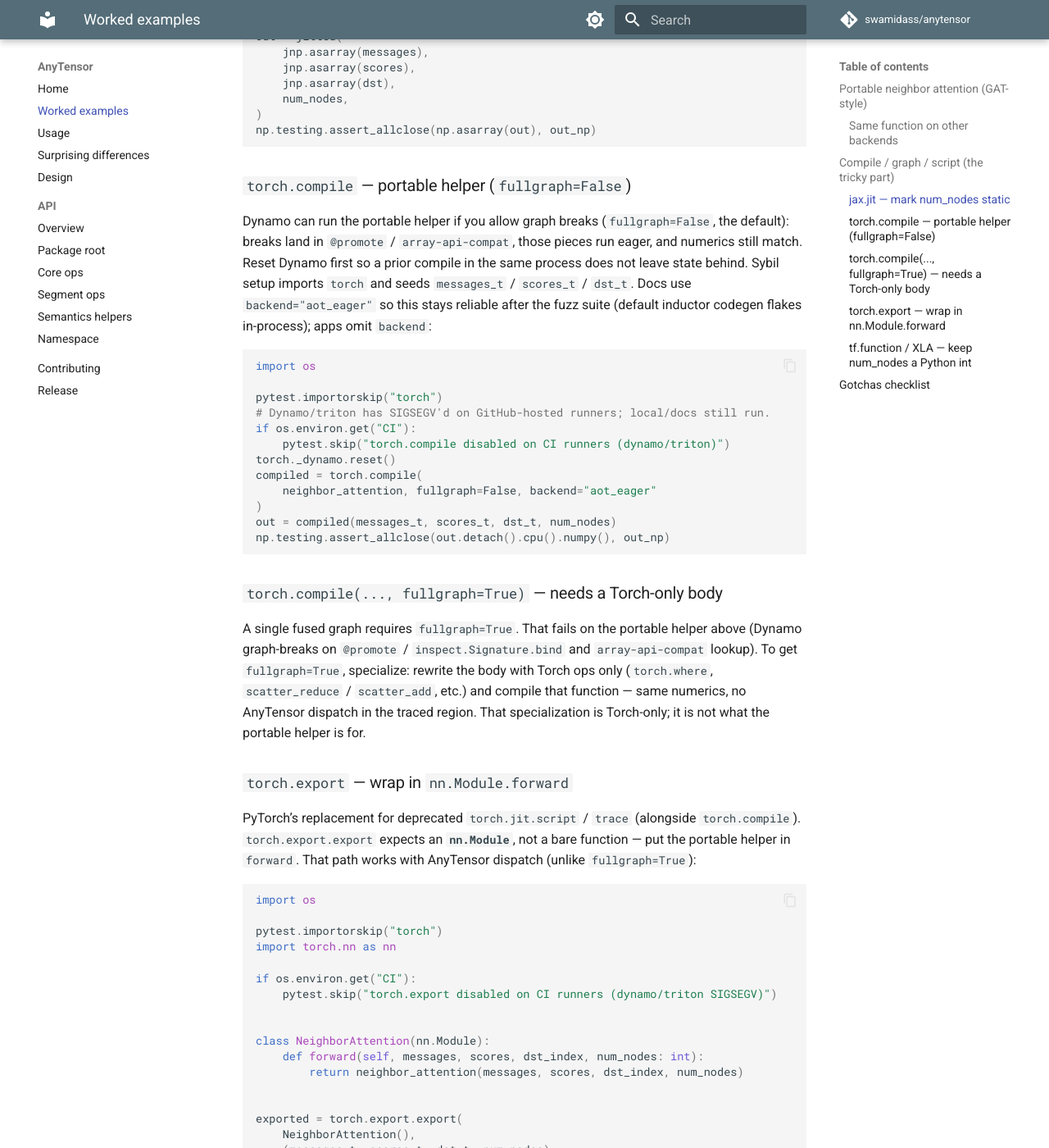
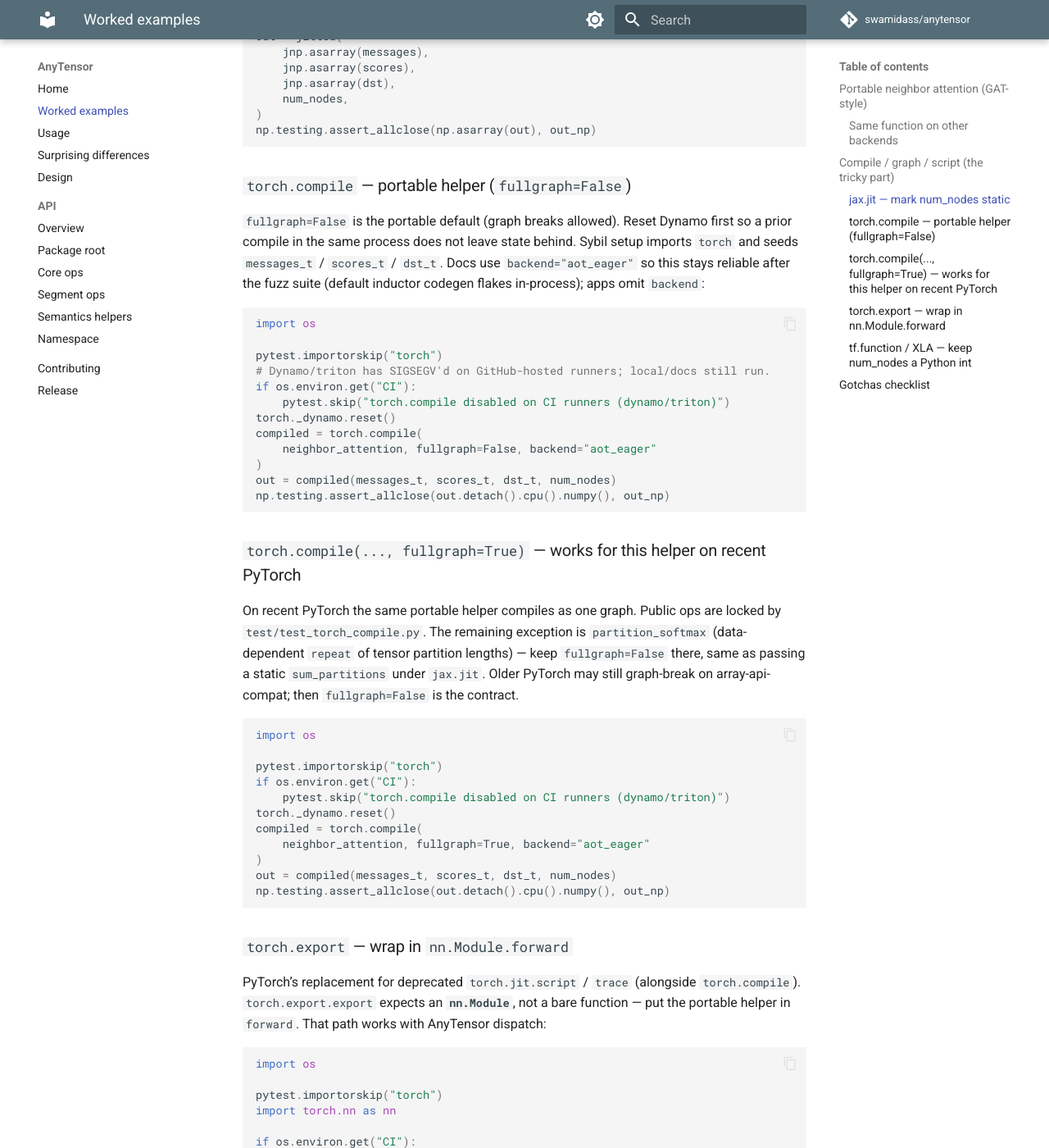
Before and after one commit to swamidass/anytensor, an MkDocs documentation site: the page built from docs/examples.md, in a window 1280 px wide and 1400 px high, scrolled down 1791 px. Shown: the whole window at 82% size. Built offline with MkDocs 1.6.1 and Material for MkDocs 9.7.7, drawn with Linux system fonts in a browser that asks for light colours; comment, search, counter and statistics services are not loaded; some of the changed text lies outside the part shown.

Commit message:
Lock torch.compile coverage of the public API.
fullgraph=False is required for every public tensor op; fullgraph=True
matches eager except partition_softmax (data-dependent repeat). Stop
comparing Torch Tensor.size (a method) to 0 in mean so Dynamo can fuse it.

Co-authored-by: swamidass <swamidass@users.noreply.github.com>

````diff
--- a/docs/examples.md
+++ b/docs/examples.md
@@ -97,13 +97,11 @@ np.testing.assert_allclose(np.asarray(out), out_np)
 
 ### `torch.compile` — portable helper (`fullgraph=False`)
 
-Dynamo can run the portable helper if you allow graph breaks
-(`fullgraph=False`, the default): breaks land in `@promote` /
-`array-api-compat`, those pieces run eager, and numerics still match. Reset
-Dynamo first so a prior compile in the same process does not leave state
-behind. Sybil setup imports ``torch`` and seeds ``messages_t`` / ``scores_t`` /
-``dst_t``. Docs use ``backend="aot_eager"`` so this stays reliable after the
-fuzz suite (default inductor codegen flakes in-process); apps omit ``backend``:
+`fullgraph=False` is the portable default (graph breaks allowed). Reset Dynamo
+first so a prior compile in the same process does not leave state behind. Sybil
+setup imports ``torch`` and seeds ``messages_t`` / ``scores_t`` / ``dst_t``.
+Docs use ``backend="aot_eager"`` so this stays reliable after the fuzz suite
+(default inductor codegen flakes in-process); apps omit ``backend``:
 
 ```python
 import os
@@ -120,22 +118,35 @@ out = compiled(messages_t, scores_t, dst_t, num_nodes)
 np.testing.assert_allclose(out.detach().cpu().numpy(), out_np)
 ```
 
-### `torch.compile(..., fullgraph=True)` — needs a Torch-only body
+### `torch.compile(..., fullgraph=True)` — works for this helper on recent PyTorch
 
-A single fused graph requires `fullgraph=True`. That fails on the portable
-helper above (Dynamo graph-breaks on `@promote` / `inspect.Signature.bind` and
-`array-api-compat` lookup). To get `fullgraph=True`, specialize: rewrite the
-body with Torch ops only (`torch.where`, `scatter_reduce` / `scatter_add`,
-etc.) and compile that function — same numerics, no AnyTensor dispatch in the
-traced region. That specialization is Torch-only; it is not what the portable
-helper is for.
+On recent PyTorch the same portable helper compiles as one graph. Public ops
+are locked by `test/test_torch_compile.py`. The remaining exception is
+`partition_softmax` (data-dependent `repeat` of tensor partition lengths) —
+keep `fullgraph=False` there, same as passing a static `sum_partitions` under
+`jax.jit`. Older PyTorch may still graph-break on array-api-compat; then
+`fullgraph=False` is the contract.
+
+```python
+import os
+
+pytest.importorskip("torch")
+if os.environ.get("CI"):
+    pytest.skip("torch.compile disabled on CI runners (dynamo/triton)")
+torch._dynamo.reset()
+compiled = torch.compile(
+    neighbor_attention, fullgraph=True, backend="aot_eager"
+)
+out = compiled(messages_t, scores_t, dst_t, num_nodes)
+np.testing.assert_allclose(out.detach().cpu().numpy(), out_np)
+```
 
 ### `torch.export` — wrap in `nn.Module.forward`
 
 PyTorch’s replacement for deprecated `torch.jit.script` / `trace` (alongside
 `torch.compile`). `torch.export.export` expects an **`nn.Module`**, not a bare
 function — put the portable helper in `forward`. That path works with AnyTensor
-dispatch (unlike `fullgraph=True`):
+dispatch:
 
 ```python
 import os
@@ -200,7 +211,7 @@ np.testing.assert_allclose(np.asarray(out_xla), out_np)
 |------|------------------|
 | `jax.jit` | `static_argnames=("num_nodes",)` (or `static_argnums`) for shape-sizes |
 | `tf.function` | Pass Python `int` for `num_segments` / `num_nodes`; prefer `shape(x)` over raw `.shape` under polymorphic graphs |
-| `torch.compile` | Prefer this over deprecated `torch.jit.script` / `trace`. Portable helpers need `fullgraph=False`; docs use `backend="aot_eager"` for suite stability |
+| `torch.compile` | Prefer this over deprecated `torch.jit.script` / `trace`. `fullgraph=False` is the portable default; `fullgraph=True` works for most public ops on recent PyTorch (`partition_softmax` excepted). Docs use `backend="aot_eager"` for suite stability |
 | `torch.export` | Wrap the helper in `nn.Module.forward` (bare functions are rejected) |
 
 See also [Usage](usage.md) and [Surprising differences](semantics.md).
````
Also changed, not shown: changelog.d/torch-compile-coverage.changed.md (added, +1 -0 lines), docs/design.md (+6 -4 lines), docs/index.md (+1 -1 lines), docs/usage.md (+4 -3 lines), 3 other files.
